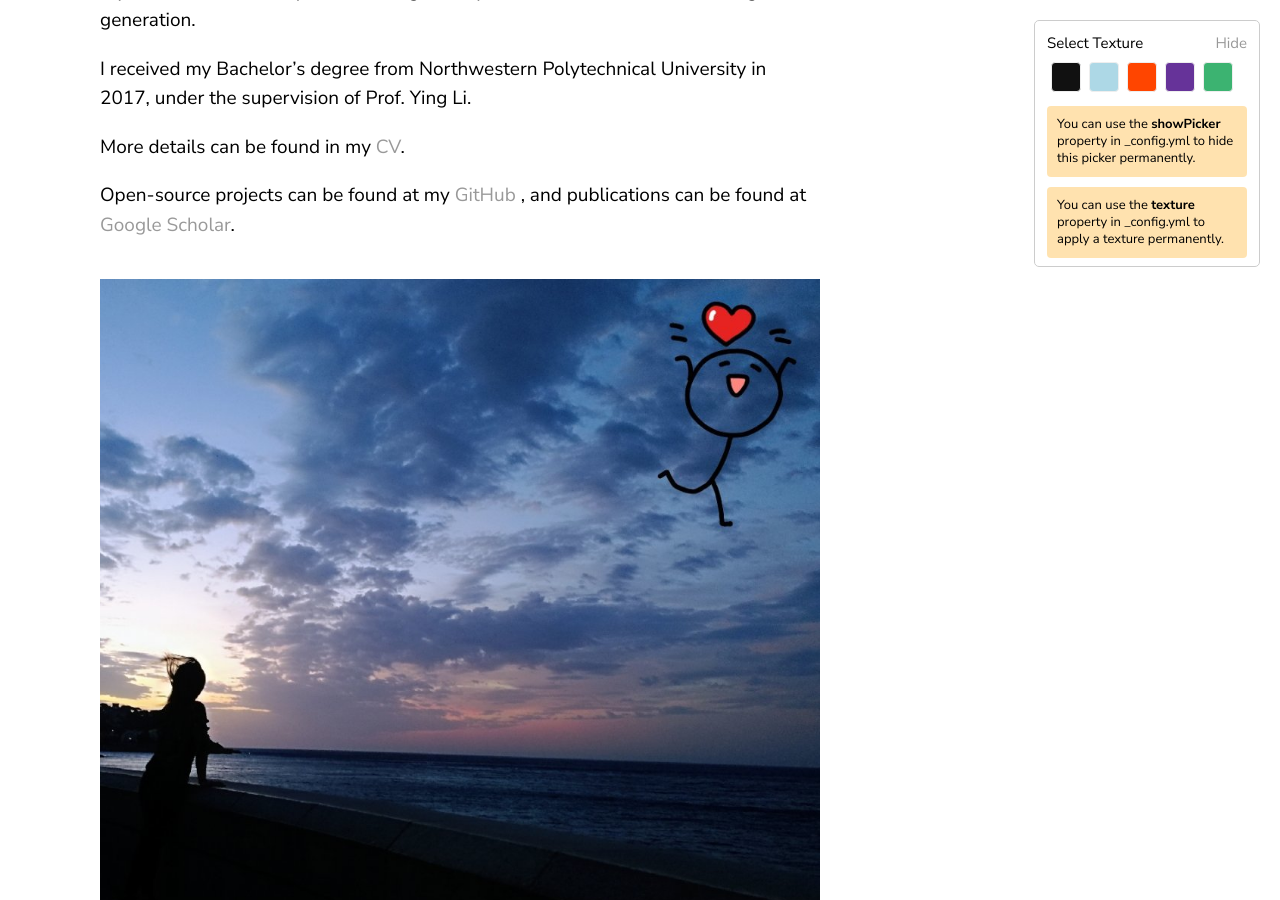
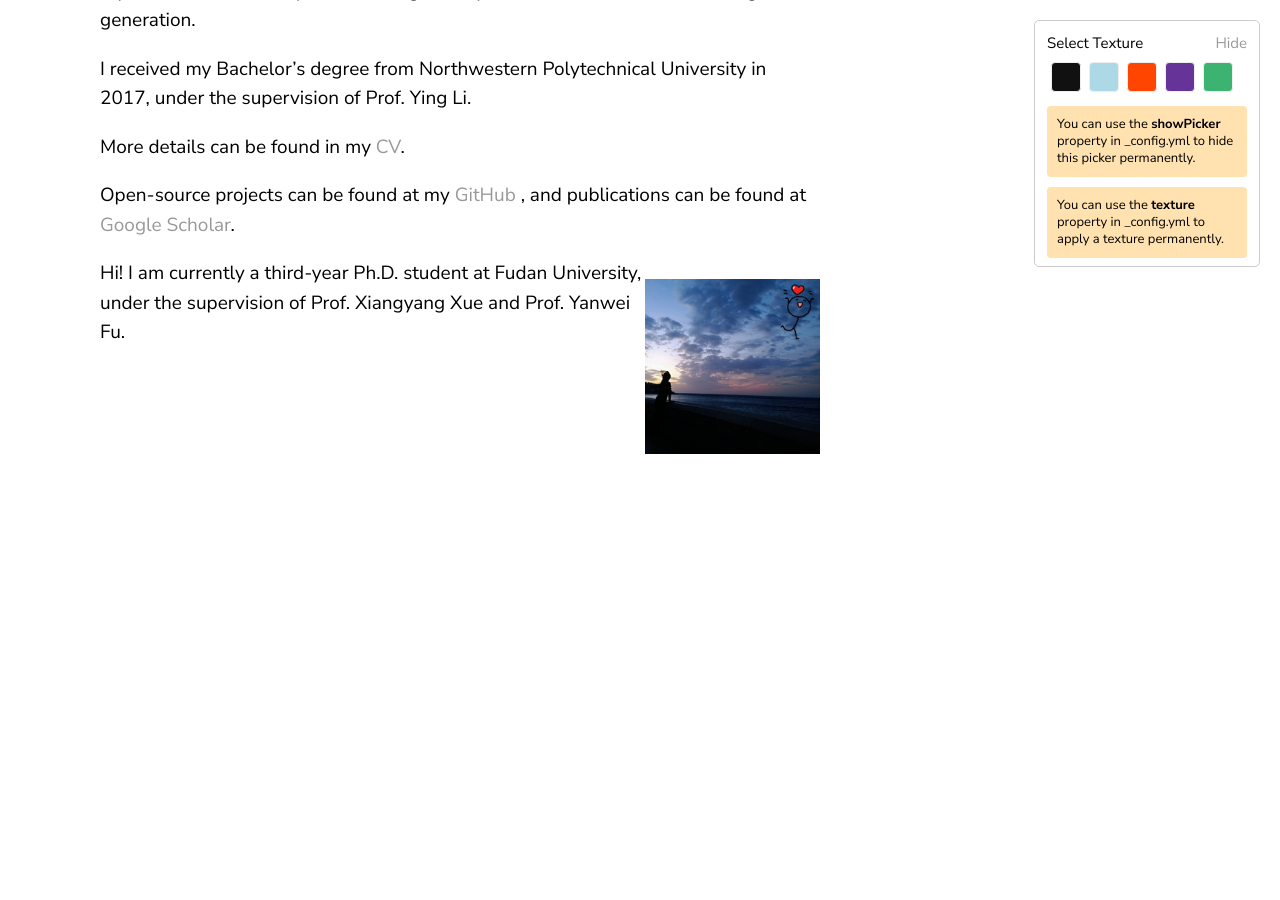
Before and after one commit to wxwangIris/wxwangIris.github.io, a Jekyll site: the page built from _posts/2019-05-23-about-me.markdown, in a window 1280 px wide and 900 px high, scrolled down 513 px. Built offline with Jekyll 4.4.1, drawn with Linux system fonts in a browser that asks for light colours; after the commit the page ends 987 px from its top, so only the background shows below that.

Commit message:
commit 10

```diff
--- a/_posts/2019-05-23-about-me.markdown
+++ b/_posts/2019-05-23-about-me.markdown
@@ -15,5 +15,7 @@ More details can be found in my <a href="/img/about/CV_wwx.pdf" target="_blank">
 Open-source projects can be found at my <a href="https://github.com/wxwangIris" target="_blank">GitHub</a>
 , and publications can be found at <a href="https://scholar.google.com/citations?user=BN9Q_dcAAAAJ&hl=en" target="_blank">Google Scholar</a>.
 
-![texture theme preview](/img/about/portfolio.png)
-<img src="/img/about/portfolio.png" alt="." width="175" height="175" align="left">
+<div>
+<img src="/img/about/portfolio.png" alt="." width="175" height="175" align="right">
+<span>Hi! I am currently a third-year Ph.D. student at Fudan University, under the supervision of Prof. Xiangyang Xue and Prof. Yanwei Fu.</span>
+</div>
```
